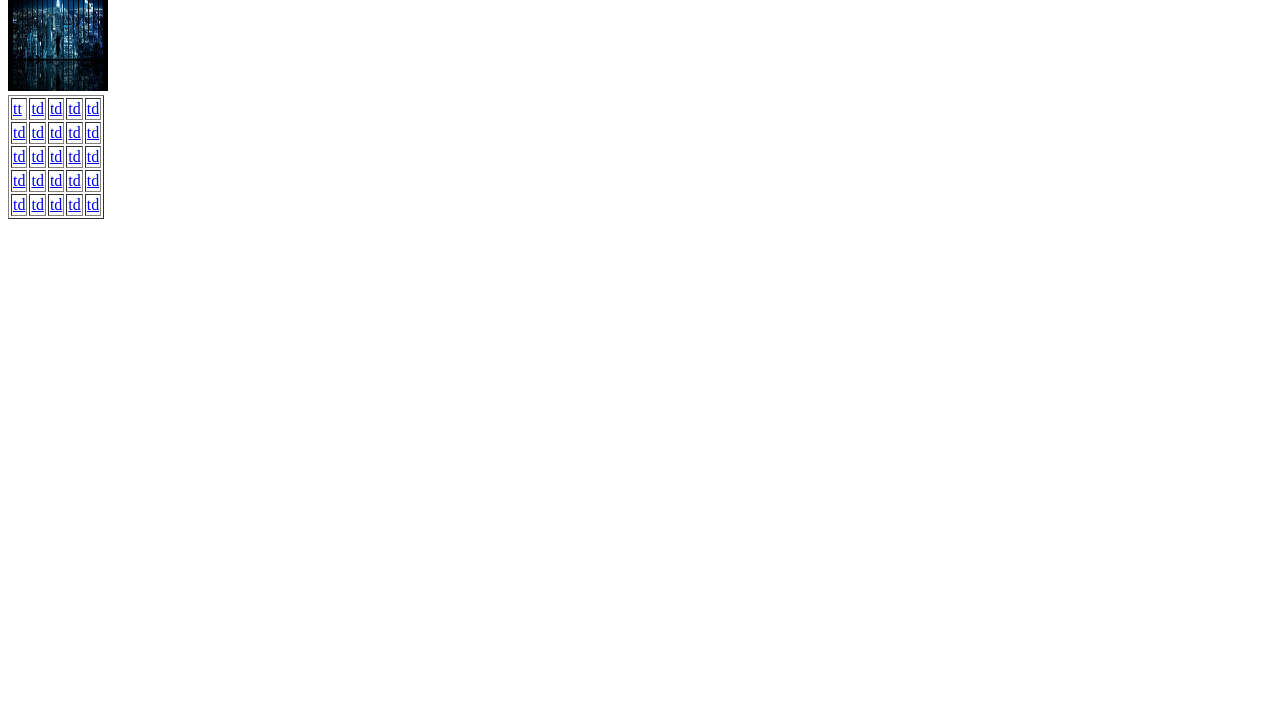
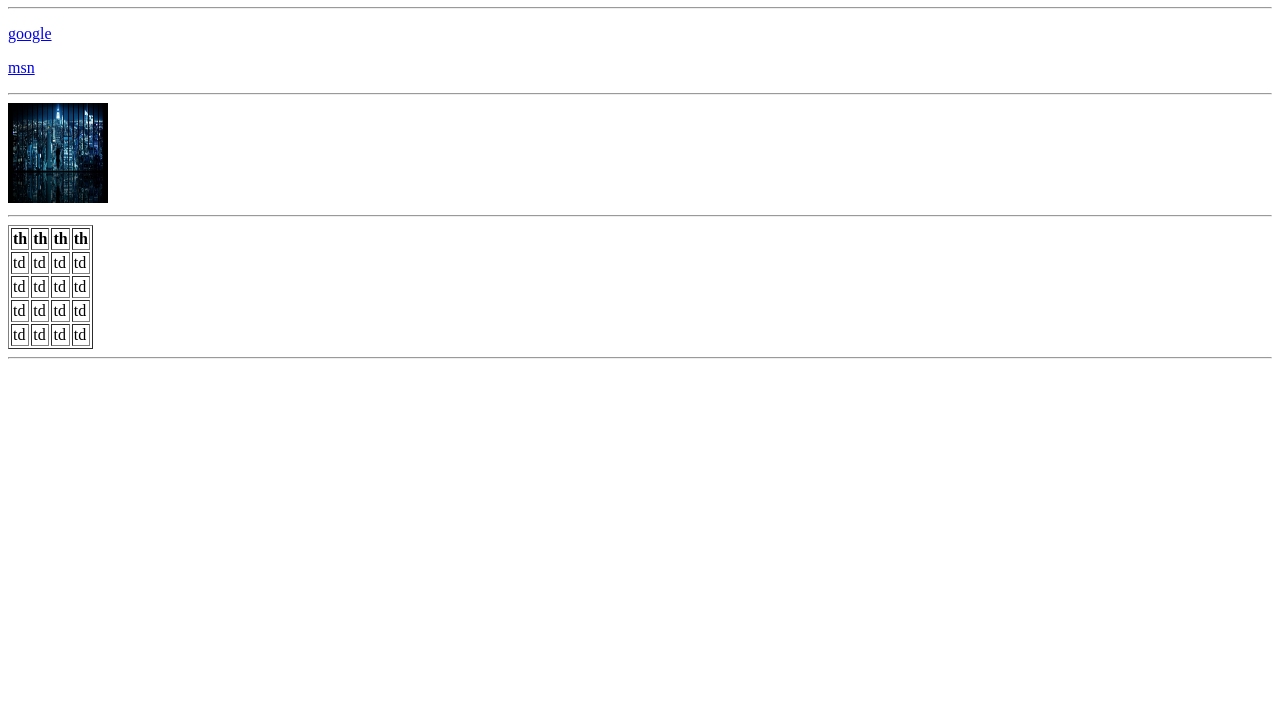
Before and after one commit to NenadBdust/vezba2, a plain HTML site: page index.html in a window 1280 px wide. Shown: the part 93-800 px from the top of the page. Drawn offline with Linux system fonts and the light colour scheme.

Commit message:
Update index.html

```diff
--- a/index.html
+++ b/index.html
@@ -4,15 +4,24 @@
     <meta charset="UTF-8">
     <meta http-equiv="X-UA-Compatible" content="IE=edge">
     <meta name="viewport" content="width=device-width, initial-scale=1.0">
-    <title>Document</title>
-</head>
+    <title>Vezba1</title><hr>
+</head><hr>
 <body>
-    <p><a href="https://www.google.com/"</a>google</p>
-    <p><a href="https://www.msn.com/en-xl/"</a>msn</p>
-        <img src="town.jpg" width="100" height="100">
+    <h1>Vezba 1</h1><hr>
+
+    <p><a href="https://www.google.com/" target="_blank">google</a></p>
+    <p><a href="https://www.msn.com/en-xl/" target="_blank">msn</a></p><hr>
+
+        <img src="town.jpg" width="100" height="100"><hr>
+
         <table border="1">
             <tr>
-                <td>tt</td>
+                <th>th</th>
+                <th>th</th>
+                <th>th</th>
+                <th>th</th>
+            </tr>
+            <tr>
                 <td>td</td>
                 <td>td</td>
                 <td>td</td>
@@ -23,10 +32,8 @@
                 <td>td</td>
                 <td>td</td>
                 <td>td</td>
-                <td>td</td>
             </tr>
             <tr>
-                <td>td</td>
                 <td>td</td>
                 <td>td</td>
                 <td>td</td>
@@ -37,15 +44,7 @@
                 <td>td</td>
                 <td>td</td>
                 <td>td</td>
-                <td>td</td>
             </tr>
-            <tr>
-                <td>td</td>
-                <td>td</td>
-                <td>td</td>
-                <td>td</td>
-                <td>td</td>
-            </tr>
-        </table>
+        </table><hr>
 </body>
 </html>
```
